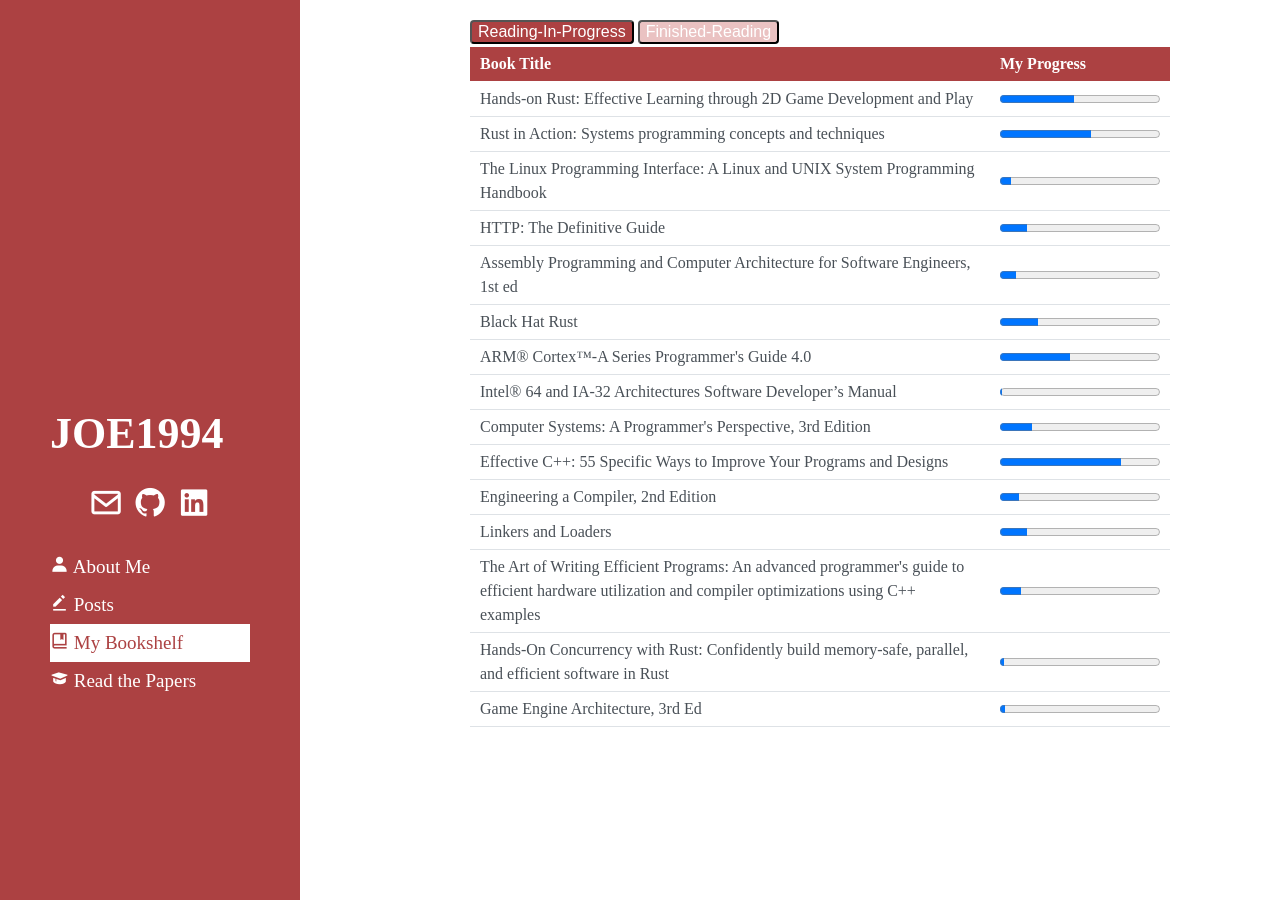
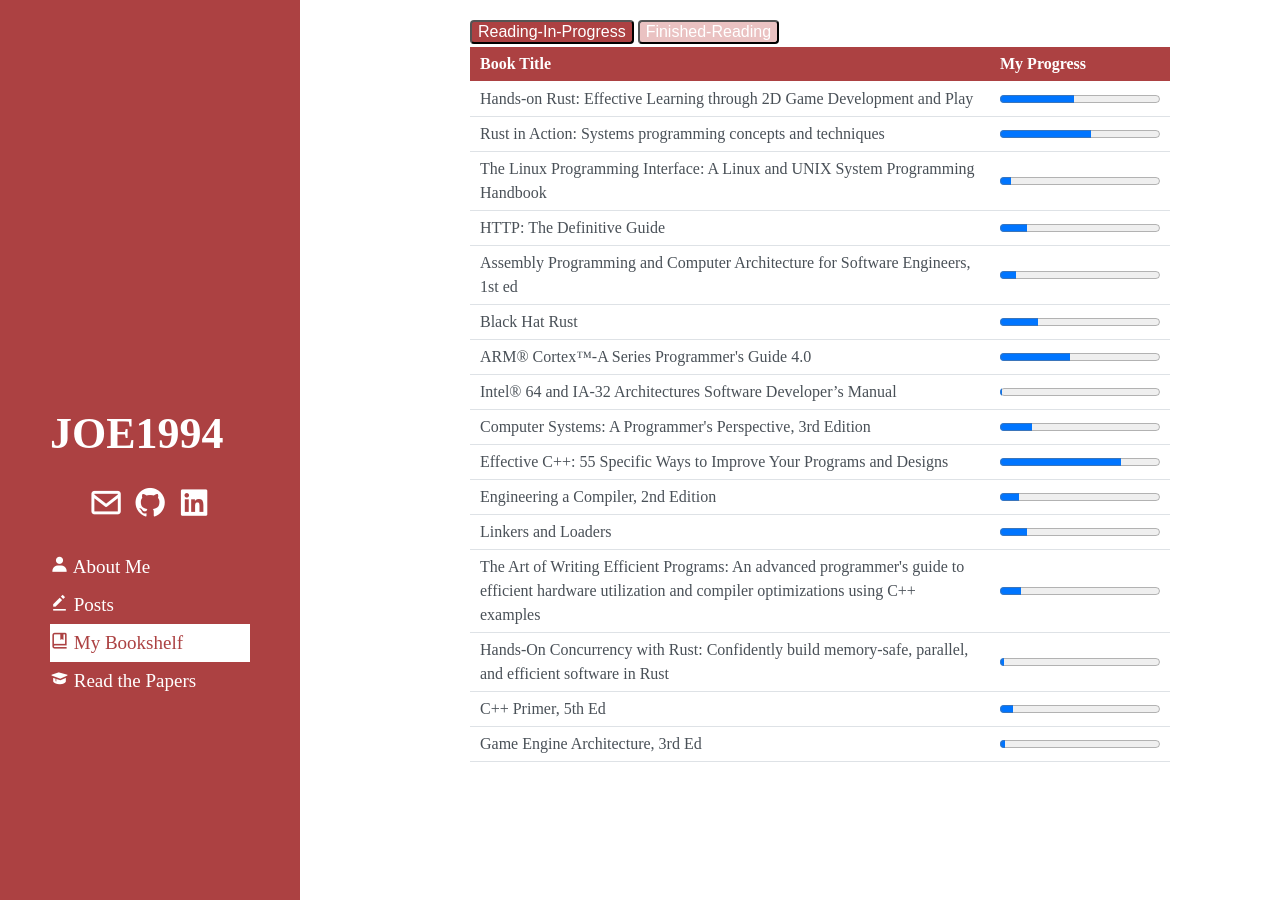
Before and after one commit to JOE1994/JOE1994.github.io, a Jekyll site: the page built from bookshelf.html, in a window 1280 px wide. Built offline with Jekyll 4.4.1, drawn with Linux system fonts in a browser that asks for light colours; some web fonts are replaced.

Commit message:
[book] Begin skimming 'C++ Primer'
Began reading to better understand rvalue references..

```diff
--- a/_data/bookshelf_still_reading.yml
+++ b/_data/bookshelf_still_reading.yml
@@ -56,6 +56,10 @@
   progress: 12
   tot_pages: 444
 
+- name: "C++ Primer, 5th Ed"
+  progress: 82
+  tot_pages: 969
+
 - name: "Game Engine Architecture, 3rd Ed"
   progress: 43
   tot_pages: 1240
```
